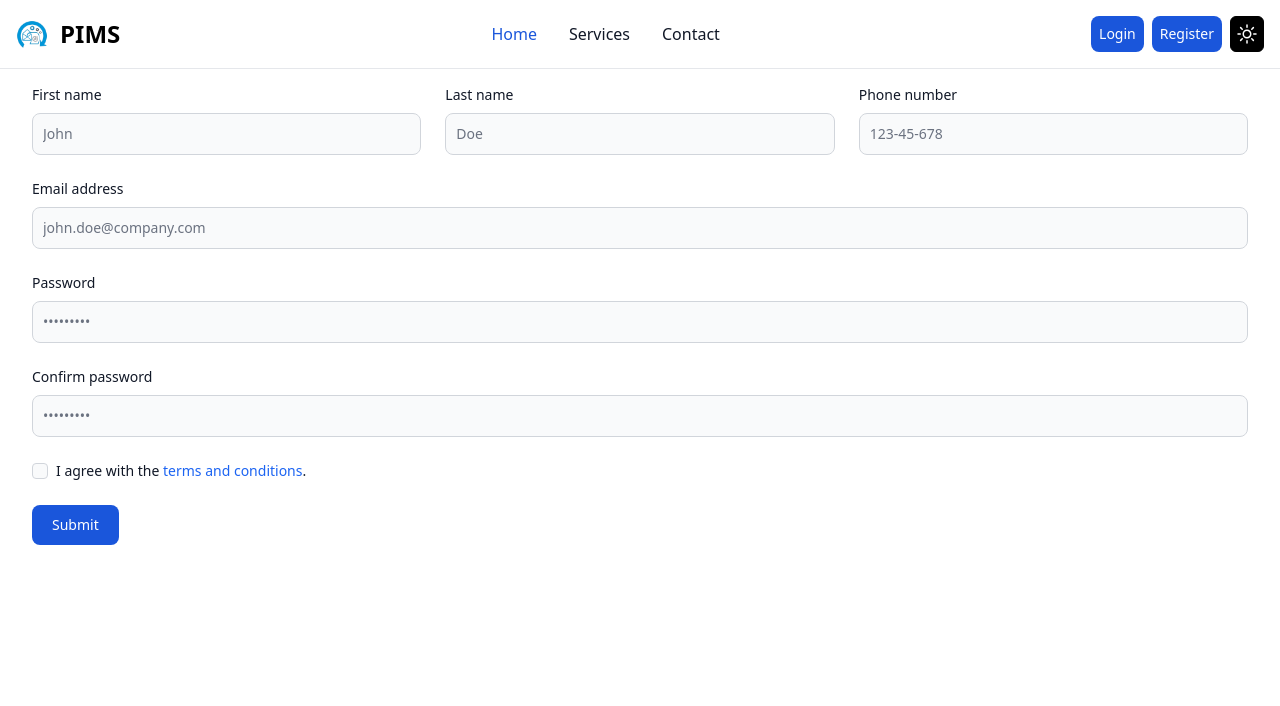
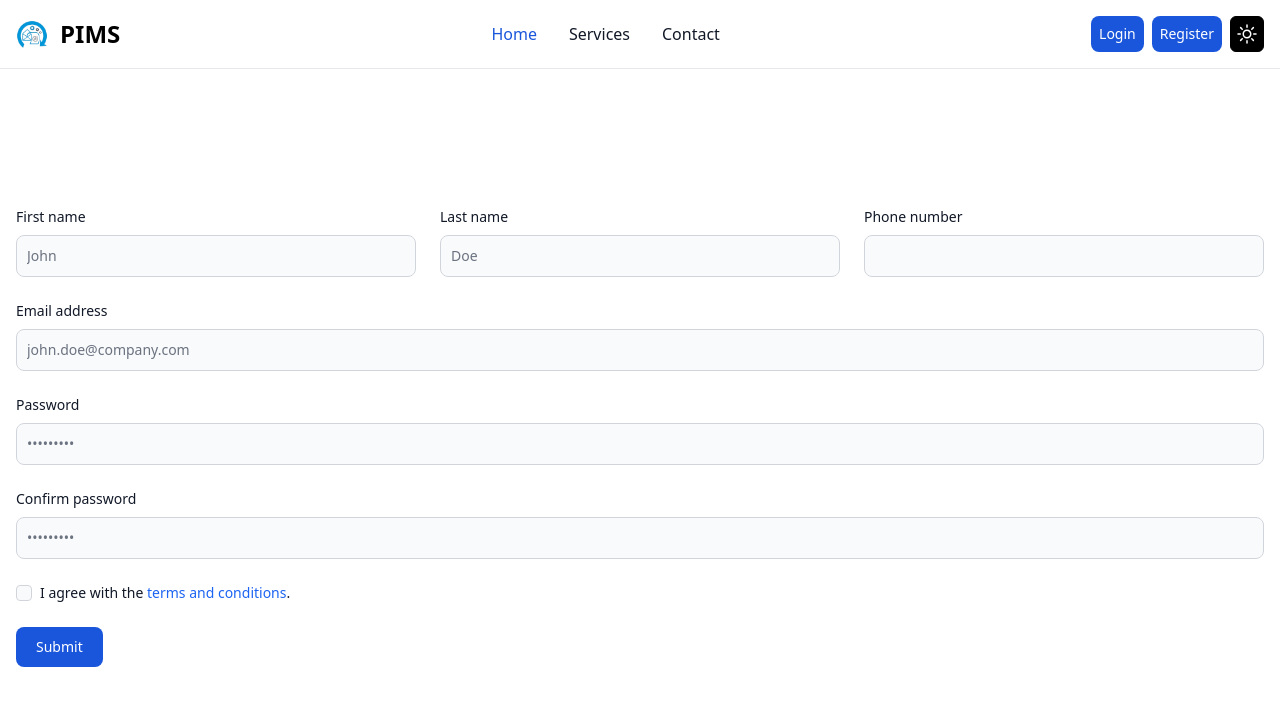
Before and after one commit to raphaelalingig/PIMS, a React (Create React App) app in the folder frontend/: page /register in a window 1280 px wide. Shown: the top 706 px of the page. Built offline with nearby package versions, Linux system fonts and the light colour scheme.

Commit message:
added register function frontend

```diff
--- a/frontend/src/forms/Login.js
+++ b/frontend/src/forms/Login.js
@@ -30,7 +30,6 @@ export default function Login() {
 
       // Check if login is successful
       if (response.status === 200 && response.data.status === "success") {
-        localStorage.setItem("token", response.data.token);
         navigate("/dashboard");  // Navigate to the dashboard
       } else {
         console.error("Login failed:", response.data.message);
--- a/frontend/src/forms/Register.js
+++ b/frontend/src/forms/Register.js
@@ -1,138 +1,213 @@
-import React from "react";
+import React, { useState } from "react";
 import Navbar from "../components/Navbar";
+import api_url from "../components/api_url";
+import { useNavigate } from "react-router-dom";
 
 export default function Register() {
+  const [email, setEmail] = useState("");
+  const [first_name, setFirstName] = useState("");
+  const [last_name, setLastName] = useState("");
+  const [mobile_number, setMobileNumber] = useState("");
+  const [password, setPassword] = useState("");
+  const [confirm_password, setConfirmPassword] = useState("");
+  const [passwordsMatch, setPasswordsMatch] = useState(true);
+
+  const navigate = useNavigate();
+
+  const handleRegister = async (e) => {
+    e.preventDefault();
+    // Check if passwords match
+    if (password !== confirm_password) {
+      setPasswordsMatch(false); // Set state to indicate passwords do not match
+      console.error("Passwords do not match");
+      // Optional: Focus the password input
+      document.getElementById("password").focus();
+      return;
+    } else {
+      setPasswordsMatch(true); // Set state to indicate passwords match
+    }
+    try {
+      const response = await api_url.post("/user/register", {
+        email,
+        first_name,
+        last_name,
+        mobile_number,
+        password,
+        confirm_password,
+      });
+
+      if (response.status === 200 && response.data.status === "success") {
+        console.log("Registration successful");
+        navigate("/login");
+      } else {
+        console.error("Registration failed:", response.data.message);
+      }
+    } catch (error) {
+      console.error("Error during registration:", error);
+    }
+  };
+
   return (
     <div className="bg-white dark:bg-gray-800 min-h-screen">
       <Navbar />
-      <div className="animate__animated animate__fadeIn max-w-screen-xl px-4 py-4 mx-auto sm:px-6 lg:px-8 ">
-        <form>
-          <div class="grid gap-6 mb-6 md:grid-cols-3">
+      <div className="min-h-[calc(100vh-4rem)] flex items-center justify-center">
+        <div className="animate__animated animate__fadeIn w-full max-w-7xl px-4 py-8 mx-auto">
+          <form onSubmit={handleRegister} className="space-y-6">
+            <div className="grid gap-6 md:grid-cols-3">
               <div>
                 <label
-                for="first_name"
-                class="block mb-2 text-sm font-medium text-gray-900 dark:text-white"
+                  htmlFor="first_name"
+                  className="block mb-2 text-sm font-medium text-gray-900 dark:text-white"
                 >
                   First name
                 </label>
                 <input
                   type="text"
                   id="first_name"
-                class="bg-gray-50 border border-gray-300 text-gray-900 text-sm rounded-lg focus:ring-blue-500 focus:border-blue-500 block w-full p-2.5 dark:bg-gray-700 dark:border-gray-600 dark:placeholder-gray-400 dark:text-white dark:focus:ring-blue-500 dark:focus:border-blue-500"
+                  value={first_name}
+                  onChange={(e) => setFirstName(e.target.value)}
+                  className="bg-gray-50 border border-gray-300 text-gray-900 text-sm rounded-lg focus:ring-blue-500 focus:border-blue-500 block w-full p-2.5 dark:bg-gray-700 dark:border-gray-600 dark:placeholder-gray-400 dark:text-white dark:focus:ring-blue-500 dark:focus:border-blue-500"
                   placeholder="John"
                   required
                 />
               </div>
               <div>
                 <label
-                for="last_name"
-                class="block mb-2 text-sm font-medium text-gray-900 dark:text-white"
+                  htmlFor="last_name"
+                  className="block mb-2 text-sm font-medium text-gray-900 dark:text-white"
                 >
                   Last name
                 </label>
                 <input
                   type="text"
                   id="last_name"
-                class="bg-gray-50 border border-gray-300 text-gray-900 text-sm rounded-lg focus:ring-blue-500 focus:border-blue-500 block w-full p-2.5 dark:bg-gray-700 dark:border-gray-600 dark:placeholder-gray-400 dark:text-white dark:focus:ring-blue-500 dark:focus:border-blue-500"
+                  value={last_name}
+                  onChange={(e) => setLastName(e.target.value)}
+                  className="bg-gray-50 border border-gray-300 text-gray-900 text-sm rounded-lg focus:ring-blue-500 focus:border-blue-500 block w-full p-2.5 dark:bg-gray-700 dark:border-gray-600 dark:placeholder-gray-400 dark:text-white dark:focus:ring-blue-500 dark:focus:border-blue-500"
                   placeholder="Doe"
+                  required
+                />
+              </div>
+              <div>
+                <label
+                  htmlFor="phone"
+                  className="block mb-2 text-sm font-medium text-gray-900 dark:text-white"
+                >
+                  Phone number
+                </label>
+                <input
+                  type="tel"
+                  id="phone"
+                  value={mobile_number}
+                  onChange={(e) => setMobileNumber(e.target.value)}
+                  className="bg-gray-50 border border-gray-300 text-gray-900 text-sm rounded-lg focus:ring-blue-500 focus:border-blue-500 block w-full p-2.5 dark:bg-gray-700 dark:border-gray-600 dark:placeholder-gray-400 dark:text-white dark:focus:ring-blue-500 dark:focus:border-blue-500"
+                  placeholder=""
+                  // pattern="[0-9]{3}-[0-9]{2}-[0-9]{3}"
+                  required
+                />
+              </div>
+            </div>
+
+            <div>
+              <label
+                htmlFor="email"
+                className="block mb-2 text-sm font-medium text-gray-900 dark:text-white"
+              >
+                Email address
+              </label>
+              <input
+                type="email"
+                id="email"
+                value={email}
+                onChange={(e) => setEmail(e.target.value)}
+                className="bg-gray-50 border border-gray-300 text-gray-900 text-sm rounded-lg focus:ring-blue-500 focus:border-blue-500 block w-full p-2.5 dark:bg-gray-700 dark:border-gray-600 dark:placeholder-gray-400 dark:text-white dark:focus:ring-blue-500 dark:focus:border-blue-500"
+                placeholder="john.doe@company.com"
                 required
               />
             </div>
 
             <div>
               <label
-                for="phone"
-                class="block mb-2 text-sm font-medium text-gray-900 dark:text-white"
-              >
-                Phone number
-              </label>
-              <input
-                type="tel"
-                id="phone"
-                class="bg-gray-50 border border-gray-300 text-gray-900 text-sm rounded-lg focus:ring-blue-500 focus:border-blue-500 block w-full p-2.5 dark:bg-gray-700 dark:border-gray-600 dark:placeholder-gray-400 dark:text-white dark:focus:ring-blue-500 dark:focus:border-blue-500"
-                placeholder="123-45-678"
-                pattern="[0-9]{3}-[0-9]{2}-[0-9]{3}"
-                required
-              />
-            </div>
-          </div>
-          <div class="mb-6">
-            <label
-              for="email"
-              class="block mb-2 text-sm font-medium text-gray-900 dark:text-white"
-            >
-              Email address
-            </label>
-            <input
-              type="email"
-              id="email"
-              class="bg-gray-50 border border-gray-300 text-gray-900 text-sm rounded-lg focus:ring-blue-500 focus:border-blue-500 block w-full p-2.5 dark:bg-gray-700 dark:border-gray-600 dark:placeholder-gray-400 dark:text-white dark:focus:ring-blue-500 dark:focus:border-blue-500"
-              placeholder="john.doe@company.com"
-              required
-            />
-          </div>
-          <div class="mb-6">
-            <label
-              for="password"
-              class="block mb-2 text-sm font-medium text-gray-900 dark:text-white"
+                htmlFor="password"
+                className="block mb-2 text-sm font-medium text-gray-900 dark:text-white"
               >
                 Password
               </label>
               <input
                 type="password"
                 id="password"
-              class="bg-gray-50 border border-gray-300 text-gray-900 text-sm rounded-lg focus:ring-blue-500 focus:border-blue-500 block w-full p-2.5 dark:bg-gray-700 dark:border-gray-600 dark:placeholder-gray-400 dark:text-white dark:focus:ring-blue-500 dark:focus:border-blue-500"
+                value={password}
+                onChange={(e) => setPassword(e.target.value)}
+                className={`bg-gray-50 border border-gray-300 text-gray-900 text-sm rounded-lg focus:ring-blue-500 focus:border-blue-500 block w-full p-2.5 dark:bg-gray-700 dark:border-gray-600 dark:placeholder-gray-400 dark:text-white dark:focus:ring-blue-500 dark:focus:border-blue-500 ${
+                  !passwordsMatch ? "focus:ring-red-600" : ""
+                }`}
                 placeholder="•••••••••"
                 required
               />
+              {!passwordsMatch && (
+                <p class="mt-2 text-sm text-red-600 dark:text-red-500">
+                  <span class="font-medium">Error: </span> Password do not
+                  match.
+                </p>
+              )}
             </div>
-          <div class="mb-6">
+
+            <div>
               <label
-              for="confirm_password"
-              class="block mb-2 text-sm font-medium text-gray-900 dark:text-white"
+                htmlFor="confirm_password"
+                className="block mb-2 text-sm font-medium text-gray-900 dark:text-white"
               >
                 Confirm password
               </label>
               <input
                 type="password"
                 id="confirm_password"
-              class="bg-gray-50 border border-gray-300 text-gray-900 text-sm rounded-lg focus:ring-blue-500 focus:border-blue-500 block w-full p-2.5 dark:bg-gray-700 dark:border-gray-600 dark:placeholder-gray-400 dark:text-white dark:focus:ring-blue-500 dark:focus:border-blue-500"
+                value={confirm_password}
+                onChange={(e) => setConfirmPassword(e.target.value)}
+                className={`bg-gray-50 border border-gray-300 text-gray-900 text-sm rounded-lg focus:ring-blue-500 focus:border-blue-500 block w-full p-2.5 dark:bg-gray-700 dark:border-gray-600 dark:placeholder-gray-400 dark:text-white dark:focus:ring-blue-500 dark:focus:border-blue-500 ${
+                  !passwordsMatch ? "focus:ring-red-600" : ""
+                }`}
                 placeholder="•••••••••"
                 required
               />
+              {!passwordsMatch && (
+                <p class="mt-2 text-sm text-red-600 dark:text-red-500">
+                  <span class="font-medium">Error: </span> Confirm password do not
+                  match.
+                </p>
+              )}
             </div>
-          <div class="flex items-start mb-6">
-            <div class="flex items-center h-5">
+
+            <div className="flex items-start">
+              <div className="flex items-center h-5">
                 <input
                   id="remember"
                   type="checkbox"
-                value=""
-                class="w-4 h-4 border border-gray-300 rounded bg-gray-50 focus:ring-3 focus:ring-blue-300 dark:bg-gray-700 dark:border-gray-600 dark:focus:ring-blue-600 dark:ring-offset-gray-800 "
+                  className="w-4 h-4 border border-gray-300 rounded bg-gray-50 focus:ring-3 focus:ring-blue-300 dark:bg-gray-700 dark:border-gray-600 dark:focus:ring-blue-600 dark:ring-offset-gray-800"
                   required
                 />
               </div>
               <label
-              for="remember"
-              class="ms-2 text-sm font-medium text-gray-900 dark:text-white"
+                htmlFor="remember"
+                className="ms-2 text-sm font-medium text-gray-900 dark:text-white"
               >
                 I agree with the{" "}
-              <a
-                href="#"
-                class="text-blue-600 hover:underline dark:text-blue-500"
-              >
+                <di className="text-blue-600 hover:underline dark:text-blue-500">
                   terms and conditions
-              </a>
+                </di>
                 .
               </label>
             </div>
+
             <button
               type="submit"
-            class="text-white bg-blue-700 hover:bg-blue-800 focus:ring-4 focus:outline-none focus:ring-blue-300 font-medium rounded-lg text-sm w-full sm:w-auto px-5 py-2.5 text-center dark:bg-blue-600 dark:hover:bg-blue-700 dark:focus:ring-blue-800"
+              className="text-white bg-blue-700 hover:bg-blue-800 focus:ring-4 focus:outline-none focus:ring-blue-300 font-medium rounded-lg text-sm w-full sm:w-auto px-5 py-2.5 text-center dark:bg-blue-600 dark:hover:bg-blue-700 dark:focus:ring-blue-800"
             >
               Submit
             </button>
           </form>
         </div>
       </div>
+    </div>
   );
 }
```
Lines whose indentation alone changed are shown as unchanged.
